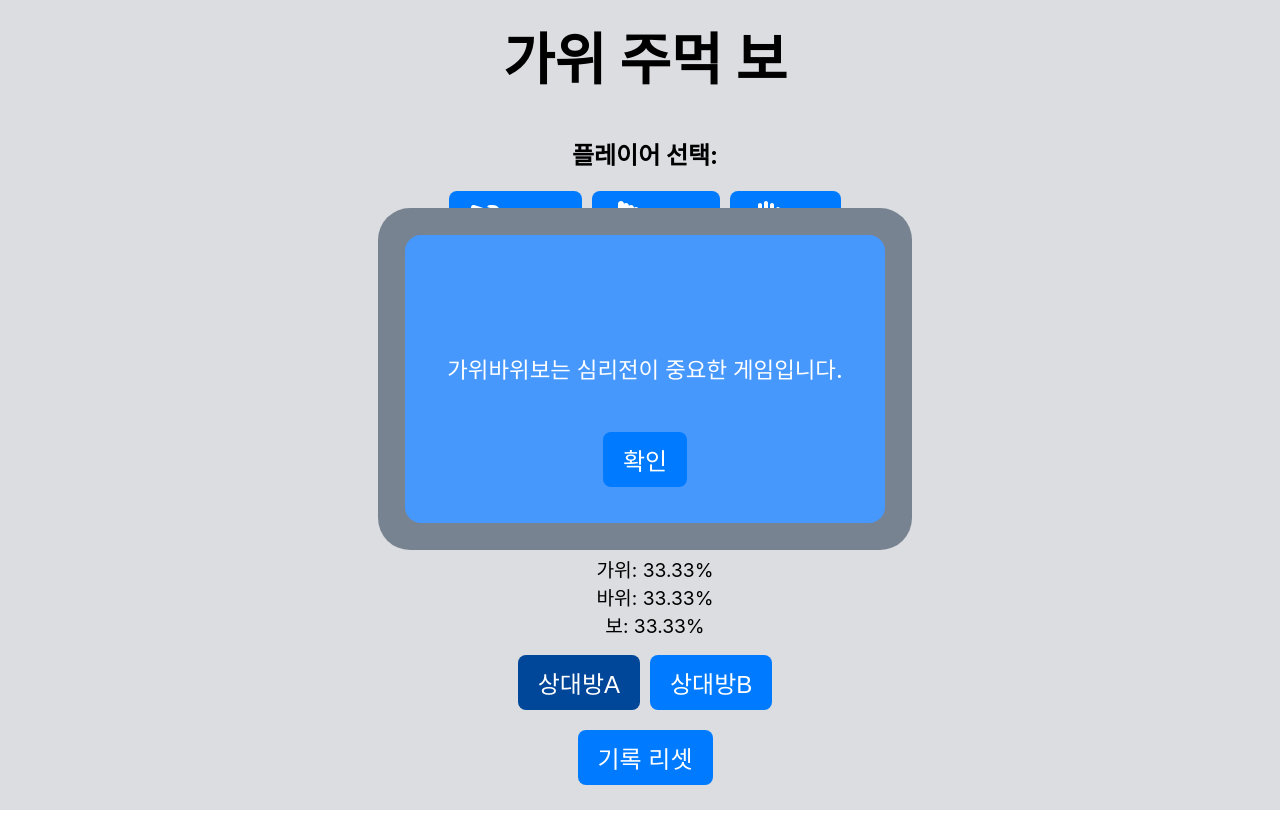
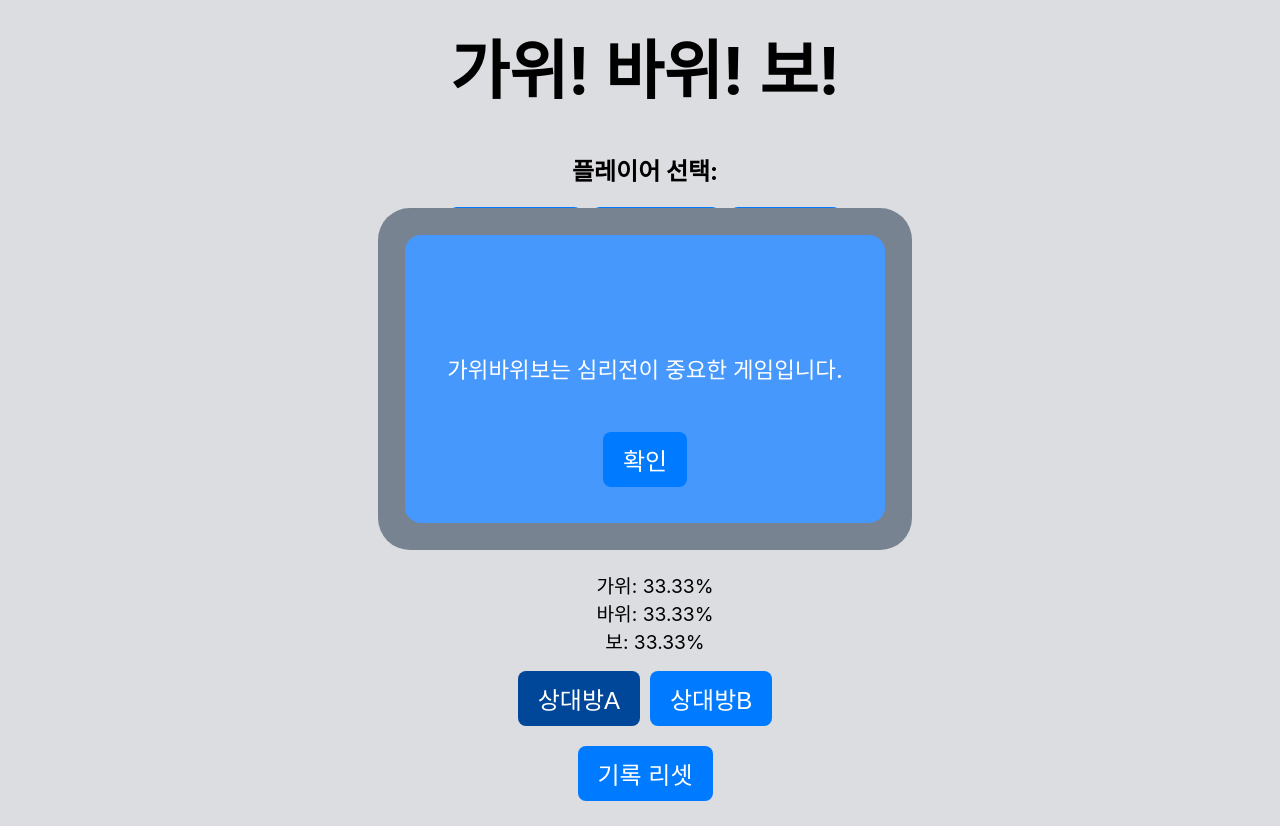
Before and after one commit to KKKHun2/RockPaperScissors, a React (Create React App) app: page / in a window 1280 px wide. Built offline with nearby package versions, Linux system fonts and the light colour scheme; the HTML template or start-up script is replaced by a standard one.

Commit message:
🎨 타이틀 변경 ,폰트 변경

```diff
--- a/src/App.jsx
+++ b/src/App.jsx
@@ -17,9 +17,9 @@ const Container = styled.div`
 `;
 
 const Title = styled.h1`
-  font-size: 3.5rem;
+  font-size: 4rem;
   font-weight: 700;
-  margin: 10px 0px 20px 0px;
+  margin: 15px 0px 20px 0px;
 `;
 
 const ButtonContainer = styled.div`
@@ -268,7 +268,7 @@ const App = () => {
 
   return (
     <Container>
-      <Title>가위 주먹 보</Title>
+      <Title>가위! 바위! 보!</Title>
       <h2>플레이어 선택: {playerChoice}</h2>
       <ButtonContainer>
         <ChoiceButton
```
